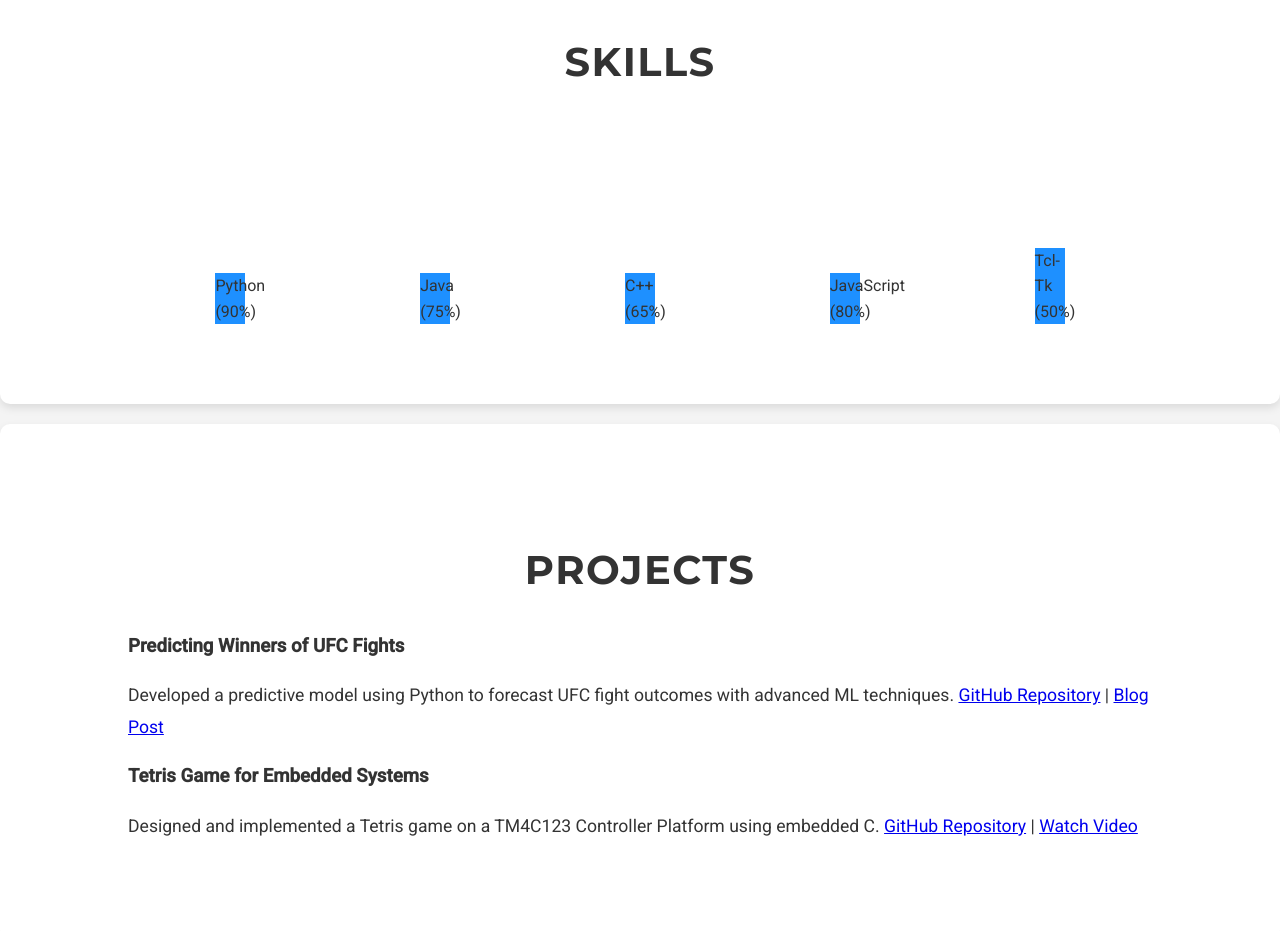
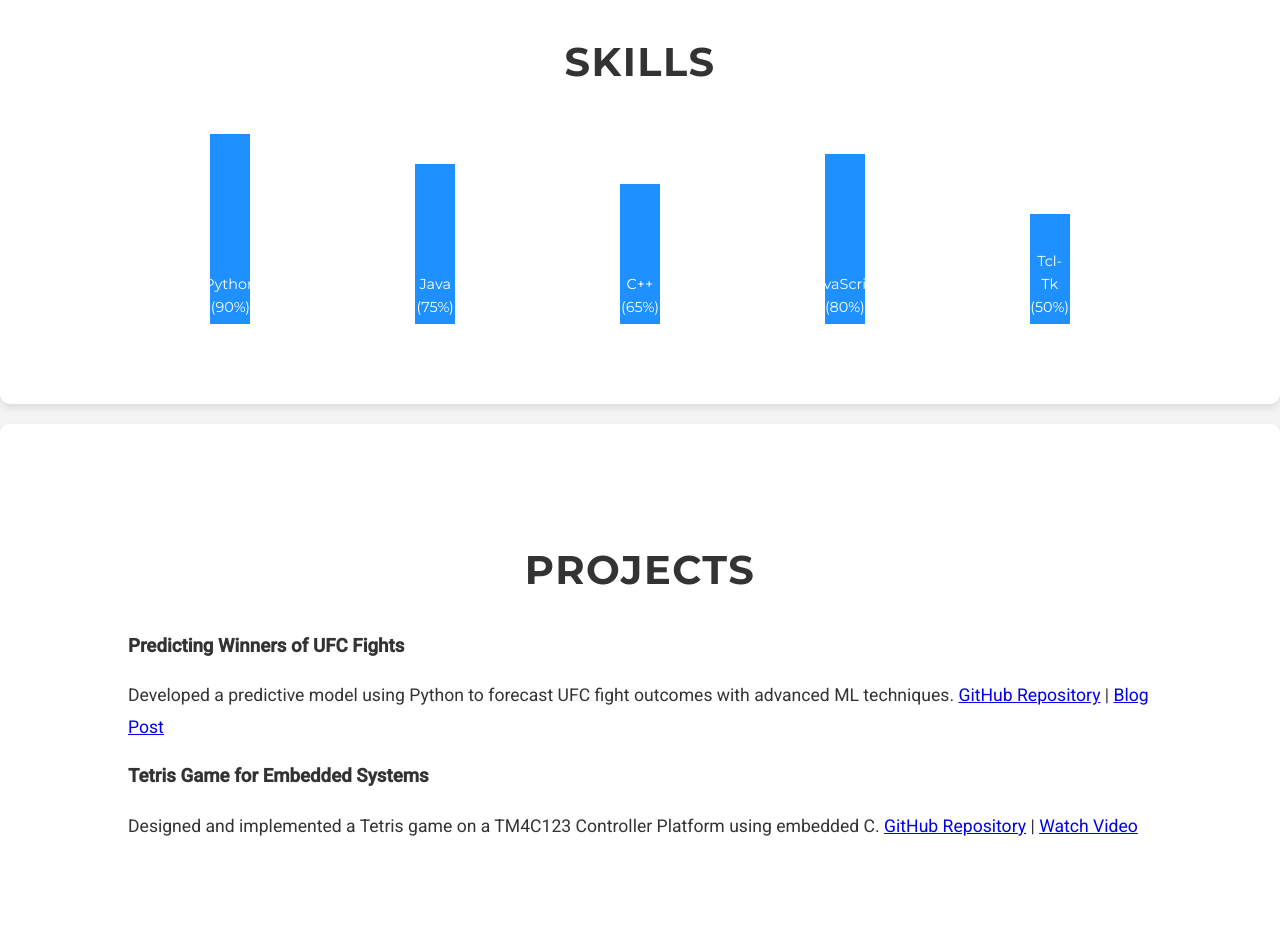
Before and after one commit to Srishaan/srishaan-website, a plain HTML site: page index.html in a window 1280 px wide. Shown: the part 2740-3671 px from the top of the page. Drawn offline with Linux system fonts and the light colour scheme; files whose address does not match are found by name.

Commit message:
Update styles.css

```diff
--- a/styles.css
+++ b/styles.css
@@ -83,17 +83,33 @@ nav ul li a:hover {
     width: 30px;
     background-color: #1E90FF;
     transition: height 0.3s ease;
+    text-align: center;
+    color: #fff;
+    font-family: 'Montserrat', sans-serif;
+    font-size: 0.9rem;
+    display: flex;
+    justify-content: center;
+    align-items: flex-end;
+    padding: 5px;
 }
 
-.bar-90 {
+.bar-python {
     height: 90%;
 }
 
-.bar-70 {
-    height: 70%;
+.bar-java {
+    height: 75%;
 }
 
-.bar-50 {
+.bar-cpp {
+    height: 65%;
+}
+
+.bar-javascript {
+    height: 80%;
+}
+
+.bar-tcl-tk {
     height: 50%;
 }
 
```
